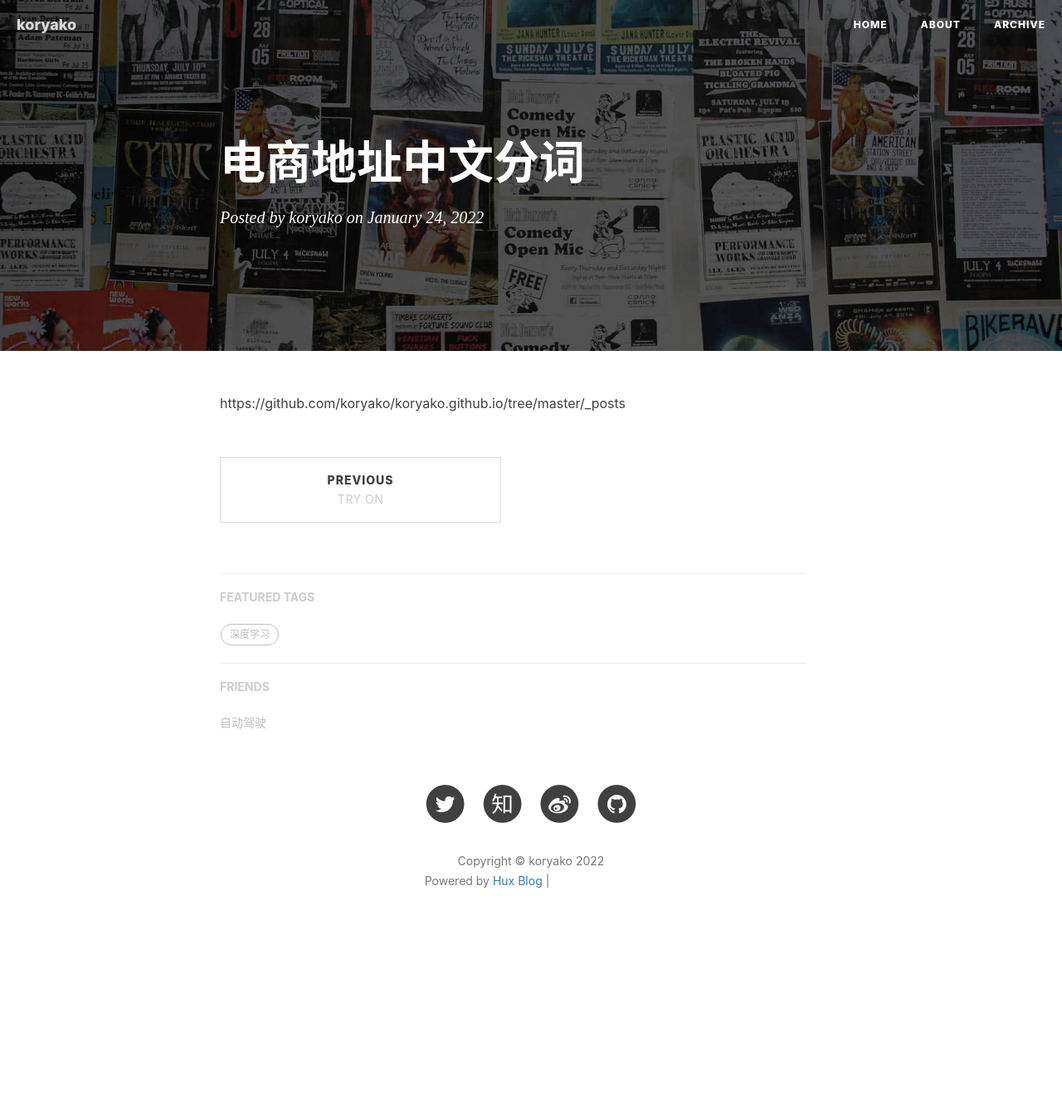
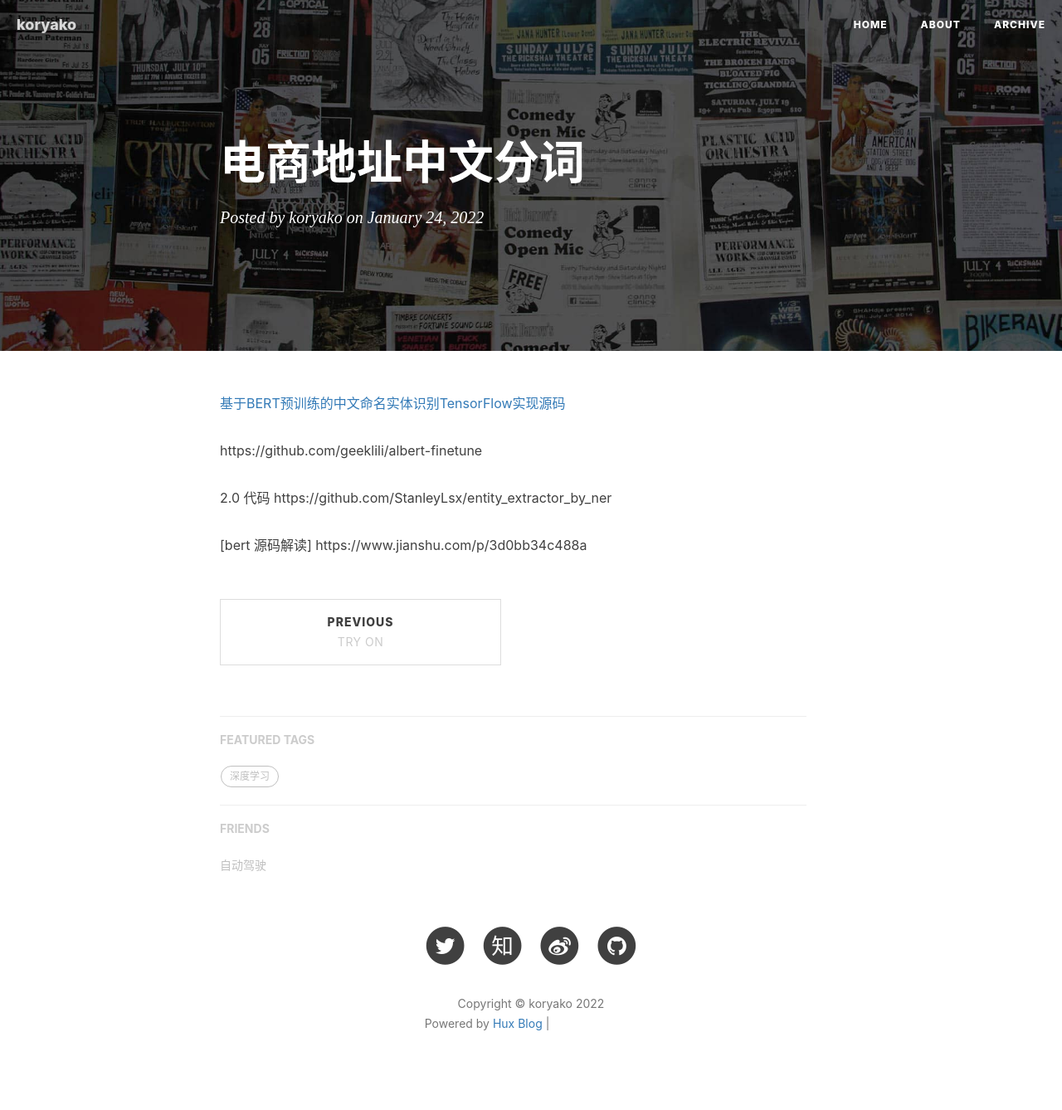
Before and after one commit to koryako/koryako.github.io, a Jekyll site: the page built from _posts/2022-1-24-电商地址中文分词.md, in a window 1280 px wide. Shown: the whole page at 83% size. Built offline with Jekyll 4.4.1, drawn with Linux system fonts in a browser that asks for light colours; nearby versions of some CDN libraries; our own code applies the rules of GitHub Pages for plain Markdown files; comment, search, counter and statistics services are not loaded; before the commit the page ends 1166 px from its top, so only the background shows below that; grey boxes are pictures that could not be loaded.

Commit message:
Update 2022-1-24-电商地址中文分词.md

```diff
--- a/_posts/2022-1-24-电商地址中文分词.md
+++ b/_posts/2022-1-24-电商地址中文分词.md
@@ -1 +1,10 @@
-https://github.com/koryako/koryako.github.io/tree/master/_posts
+
+
+[基于BERT预训练的中文命名实体识别TensorFlow实现](https://blog.csdn.net/macanv/article/details/85684284)[源码](https://github.com/macanv/BERT-BiLSTM-CRF-NER)
+
+https://github.com/geeklili/albert-finetune
+
+
+2.0 代码  https://github.com/StanleyLsx/entity_extractor_by_ner
+
+[bert 源码解读] https://www.jianshu.com/p/3d0bb34c488a
```
